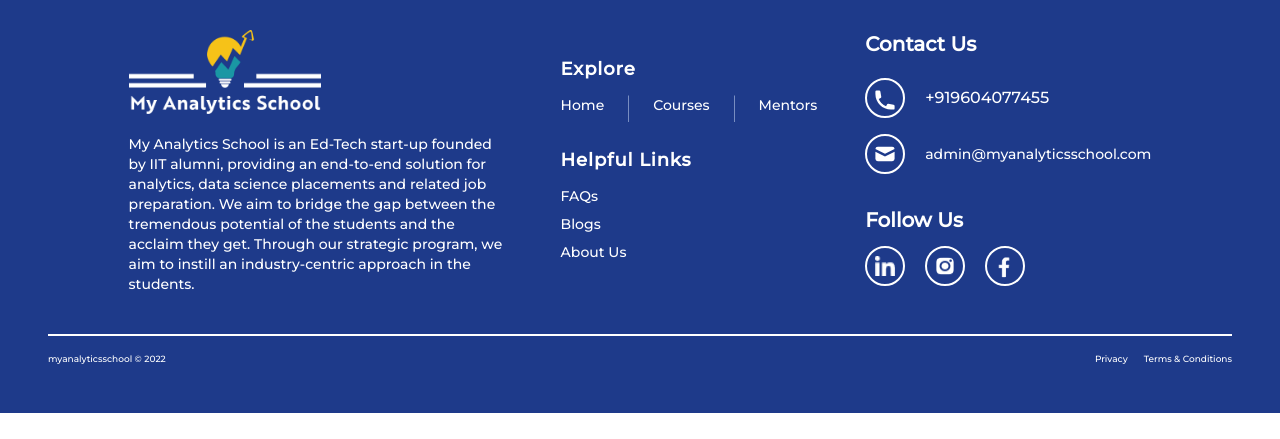
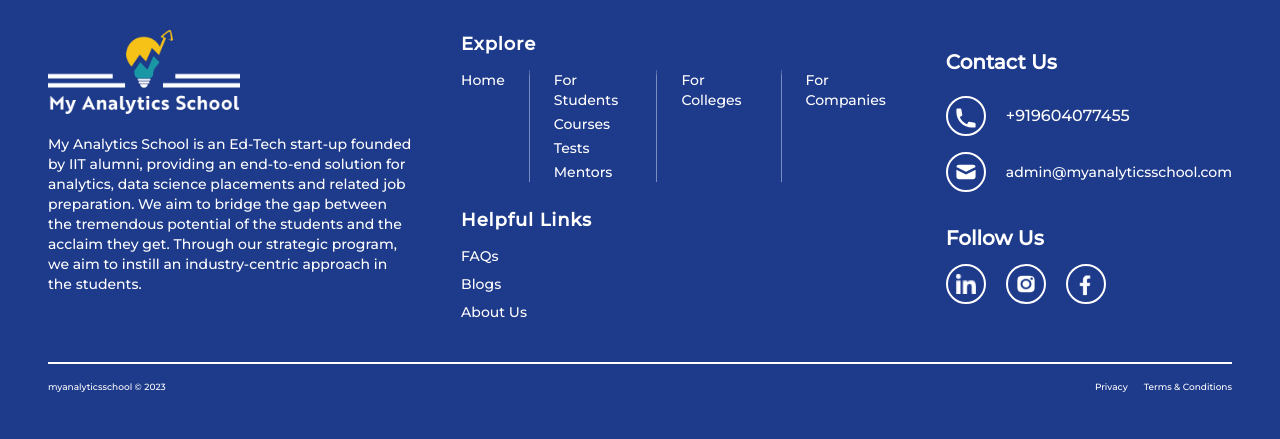
Before and after one commit to 100bhagya/mas-website-react, a React (Create React App) app: page / in a window 1280 px wide. Shown: the part 6097-6536 px from the top of the page. Before the commit the page ends 6510 px from the top, so only its background shows below. Built offline with nearby package versions, Linux system fonts and the light colour scheme.

Commit message:
modified footer,box-4 images ,arrow

```diff
--- a/src/components/Footer.js
+++ b/src/components/Footer.js
@@ -30,13 +30,9 @@ const Footer = () => {
         <Terms setIsShowTerms={setIsShowTerms} isShowPrivacy={isShowPrivacy} />
       ) : null}
 
-      <div className="flex flex-col space-y-12 items-center justify-around md:flex-row md:space-x-12 md:space-y-0 md:items-start text-white lg:justify-center">
+      <div className="flex flex-col items-center justify-around space-y-12 text-white md:flex-row md:space-x-12 md:space-y-0 md:items-start lg:justify-center">
         <div className="">
-          <img
-            src={Logo}
-            className="w-48"
-            alt="rectangle"
-          ></img>
+          <img src={Logo} className="w-48" alt="rectangle"></img>
 
           <p class="hidden mt-5 leading-5 text-sm text-white md:block max-w-sm">
             My Analytics School is an Ed-Tech start-up founded by IIT alumni,
@@ -48,44 +44,68 @@ const Footer = () => {
           </p>
         </div>
 
-        <div className="flex flex-col space-y-8 items-center justify-around lg:flex-row lg:space-y-0 lg:space-x-12 lg:items-center">
-          <div className="flex flex-col space-y-6 justify-start">
+        <div className="flex flex-col items-center justify-around space-y-8 lg:flex-row lg:space-y-0 lg:space-x-12 lg:items-center">
+          <div className="flex flex-col justify-start space-y-6">
             {/* explore and helpful links */}
             <div className="">
-              <h3 className="pb-3 font-bold text-lg tracking-wider">Explore</h3>
-              <div className="flex space-x-6 text-sm">
-                <Link
-                  to="/"
-                  className="hover:scale-105 hover:text-slate-300"
-                >
+              <h3 className="pb-3 text-lg ml-[8%] md:ml-0 font-bold tracking-wider">Explore</h3>
+              <div className="flex flex-row p-8 space-x-2 text-sm md:p-0 md:space-x-6">
+                <Link to="/" className="hover:scale-105 hover:text-slate-300">
                   Home
                 </Link>
                 <img src={Bar} alt="circle" className="" />
                 <Link
                   to="/courses"
+                  className=""
+                >
+                  For Students
+                  <div className="flex flex-col space-y-1 ">
+                    <Link
+                      to="/courses"
+                      className="mt-1 hover:scale-105 hover:text-slate-300"
+                    >
+                      {" "}
+                      Courses
+                    </Link>
+                    <Link
+                      to="/tests"
                       className="hover:scale-105 hover:text-slate-300"
                     >
-                  Courses
+                      {" "}
+                      Tests
                     </Link>
-                <img src={Bar} alt="circle" className="" />
                     <Link
                       to="/mentors"
                       className="hover:scale-105 hover:text-slate-300"
                     >
+                      {" "}
                       Mentors
+                    </Link>
+                  </div>
+                </Link>
+                <img src={Bar} alt="circle" className="" />
+                <Link
+                  to="/colleges"
+                  className="hover:scale-105 hover:text-slate-300"
+                >
+                  For Colleges
+                </Link>
+                <img src={Bar} alt="circle" className="" />
+                <Link
+                  to="/companies"
+                  className="hover:scale-105 hover:text-slate-300"
+                >
+                  For Companies
                 </Link>
               </div>
             </div>
 
             <div>
-              <h3 className="pb-3 font-bold text-lg tracking-wider">
+              <h3 className="pb-3 ml-[8%] md:ml-0 text-lg font-bold tracking-wider">
                 Helpful Links
               </h3>
-              <div className="flex space-x-6 text-sm md:flex-col md:space-x-0 md:space-y-2">
-                <Link
-                  to="/faq"
-                  className="hover:text-slate-300"
-                >
+              <div className="flex p-8 space-x-2 text-sm md:p-0 md:flex-col md:space-x-0 md:space-y-2">
+                <Link to="/faq" className="hover:text-slate-300">
                   FAQs
                 </Link>
                 <img src={Bar} alt="circle" className="md:hidden" />
@@ -98,23 +118,19 @@ const Footer = () => {
                   Blogs
                 </a>
                 <img src={Bar} alt="circle" className="md:hidden" />
-                <Link
-                  to="/about"
-                  className="hover:text-slate-300"
-                >
+                <Link to="/about" className="hover:text-slate-300">
                   About Us
                 </Link>
               </div>
             </div>
-
           </div>
 
-          <div className="flex flex-col space-y-8 items-start justify-center">
+          <div className="flex flex-col items-start justify-center space-y-8">
             {/* contact us and follow us  */}
             <div>
               <div className="text-xl font-semibold text-white">Contact Us</div>
               <div className="flex items-center mt-5">
-                  <div className="w-10 h-10 rounded-full border-solid border-2 border-white mr-5">
+                <div className="w-10 h-10 mr-5 border-2 border-white border-solid rounded-full">
                   <PhoneIcon className="w-6 h-8 relative top-1 left-[6px] text-white" />
                 </div>
                 <a
@@ -125,7 +141,7 @@ const Footer = () => {
                 </a>
               </div>
               <div className="flex items-center mt-4">
-                <div className="w-10 h-10 rounded-full border-solid border-2 border-white mr-5">
+                <div className="w-10 h-10 mr-5 border-2 border-white border-solid rounded-full">
                   <MailIcon className="w-6 h-8 relative top-[2px] left-[6px] text-white" />
                 </div>
                 <a
@@ -140,7 +156,7 @@ const Footer = () => {
             <div>
               <div className="text-xl font-semibold text-white">Follow Us</div>
               <div className="flex items-center mt-3">
-                <div className=" w-10 h-10 rounded-full border-solid border-2 border-white mr-5 cursor-pointer hover:scale-105 duration-200">
+                <div className="w-10 h-10 mr-5 duration-200 border-2 border-white border-solid rounded-full cursor-pointer hover:scale-105">
                   <a
                     href="https://www.linkedin.com/company/my-analytics-school"
                     target="_blank"
@@ -149,11 +165,11 @@ const Footer = () => {
                     <img
                       src={LinkedIn}
                       alt="icon"
-                      className="w-5 h-5 relative top-2 left-2 text-white"
+                      className="relative w-5 h-5 text-white top-2 left-2"
                     />
                   </a>
                 </div>
-                <div className=" w-10 h-10 rounded-full border-solid border-2 border-white mr-5 cursor-pointer hover:scale-105 duration-200">
+                <div className="w-10 h-10 mr-5 duration-200 border-2 border-white border-solid rounded-full cursor-pointer hover:scale-105">
                   <a
                     href="https://instagram.com/myanalyticsschool?utm_medium=copy_link"
                     target="_blank"
@@ -162,11 +178,11 @@ const Footer = () => {
                     <img
                       src={Instagram}
                       alt="icon"
-                      className="w-5 h-5 relative top-2 left-2 text-white"
+                      className="relative w-5 h-5 text-white top-2 left-2"
                     />
                   </a>
                 </div>
-                <div className=" w-10 h-10 rounded-full border-solid border-2 border-white mr-5 cursor-pointer hover:scale-105 duration-200">
+                <div className="w-10 h-10 mr-5 duration-200 border-2 border-white border-solid rounded-full cursor-pointer hover:scale-105">
                   <a
                     href="https://www.facebook.com/myanalyticsschool/"
                     target="_blank"
@@ -181,18 +197,14 @@ const Footer = () => {
                 </div>
               </div>
             </div>
-
           </div>
         </div>
       </div>
 
-
       <div className="h-0.5 md:mt-10 mt-20 w-9/10 mx-auto bg-white"></div>
-      <div className="flex justify-between items-center w-9/10 mt-4">
-        <div className="text-white text-[9px]">
-          myanalyticsschool © 2022
-        </div>
-        <div className="flex justify-end items-center space-x-4">
+      <div className="flex items-center justify-between mt-4 w-9/10">
+        <div className="text-white text-[9px]">myanalyticsschool © 2023</div>
+        <div className="flex items-center justify-end space-x-4">
           <div
             className="text-white text-[9px] cursor-pointer"
             onClick={(e) => {
@@ -201,7 +213,6 @@ const Footer = () => {
           >
             Privacy{" "}
           </div>
-
 
           <div
             className="text-white text-[9px] cursor-pointer"
@@ -212,7 +223,6 @@ const Footer = () => {
             Terms & Conditions
           </div>
         </div>
-
       </div>
     </footer>
   );
--- a/src/index.css
+++ b/src/index.css
@@ -61,18 +61,28 @@ html {
   .top_bg {
     background-image: linear-gradient(180deg, #bdcdfc, #ffffff);
   }
-  .swiper-button-prev{
+
+
+
+  .swiper{
+    height: fit-content;
+  }
+  .swiper-button-prev , .swiper-button-next{
     position: absolute;
     top: 70%;
+    height: 300px;
+    width: 300px;
+
+
 
   }
-  .swiper-button-next{
-    position: absolute;
-    top: 70%;
 
-  }
-  .swiper{
-    height: fit-content;
+  .swiper-button-prev::after, .swiper-button-next::after{
+   font-size:22px !important;
+
+
+
+
   }
 }
 .testimonial .slick-arrow.slick-prev,
--- a/src/pages/Companies.js
+++ b/src/pages/Companies.js
@@ -84,22 +84,22 @@ const Companies = () => {
 
   const Card1 = ({ img, title, content }) => {
     return (
-      <div className="flex flex-col items-center p-16 my-4 space-y-8 lg:flex-row-reverse lg:justify-between lg:space-y-0 lg:space-x-6 rounded-3xl md:h-auto bg-works">
+      <div className="flex flex-col items-center my-4 space-y-8 p-7 md:p-16 lg:flex-row-reverse lg:justify-between lg:space-y-0 lg:space-x-6 rounded-3xl md:h-auto bg-works">
         <div className="relative">
           <img
             src={Grid}
             alt="grid"
-            className="absolute w-48 h-36 -top-10 -left-8"
+            className="absolute h-32 w-44 md:w-48 md:h-36 md:-top-10 md:-left-8 -top-8 -left-6"
           ></img>
           <img
             src={Grid}
             alt="grid"
-            className="absolute w-48 h-36 -bottom-14 -right-28"
+            className="absolute h-32 w-44 md:w-48 md:h-36 md:-bottom-14 md:-right-28 -bottom-14 -right-24"
           ></img>
           <img
             src={img}
             alt="design"
-            className="relative h-64 border-8 border-blue-300 border-solid w-96 rounded-2xl"
+            className="relative border-8 border-blue-300 border-solid h-[30vh] w-96 md:h-64 md:w-96 rounded-2xl"
           />
         </div>
 
--- a/src/pages/LandingPage.js
+++ b/src/pages/LandingPage.js
@@ -23,22 +23,22 @@ import { ModalForm } from "../components/ModalForm";
 
 const Card1 = ({ img, title, content }) => {
   return (
-    <div className="flex flex-col items-center p-16 my-4 space-y-8 lg:flex-row-reverse lg:justify-between lg:space-y-0 lg:space-x-6 rounded-3xl md:h-auto bg-works">
+    <div className="flex flex-col items-center p-8 my-4 space-y-8 md:p-16 lg:flex-row-reverse lg:justify-between lg:space-y-0 lg:space-x-6 rounded-3xl md:h-auto bg-works">
       <div className="relative">
         <img
           src={Grid}
           alt="grid"
-          className="absolute w-48 h-36 -top-10 -left-8"
+          className="absolute h-32 w-44 md:w-48 md:h-36 md:-top-10 md:-left-8 -top-8 -left-6"
         ></img>
         <img
           src={Grid}
           alt="grid"
-          className="absolute w-48 h-36 -bottom-14 -right-28"
+          className="absolute h-32 w-44 md:w-48 md:h-36 md:-bottom-14 md:-right-28 -bottom-14 -right-24"
         ></img>
         <img
           src={img}
           alt="design"
-          className="relative h-64 border-8 border-blue-300 border-solid w-96 rounded-2xl"
+          className="relative border-8 border-blue-300 border-solid h-[30vh] w-96 md:h-64 md:w-96 rounded-2xl"
         />
       </div>
 
```
Lines whose indentation alone changed are shown as unchanged.
